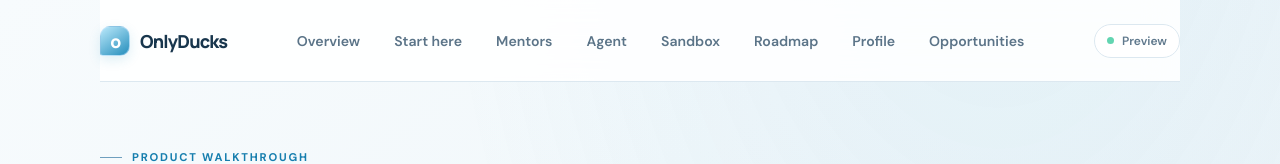
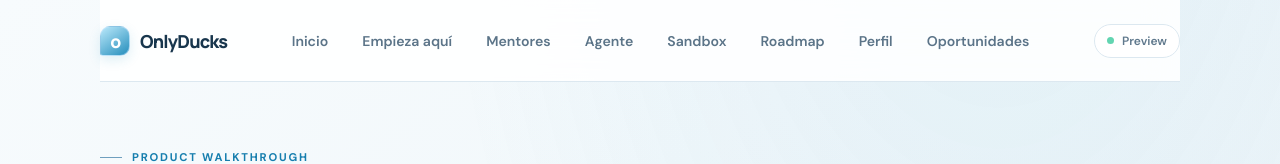
Before and after one commit to CWM-du/OnlyDucks, a Next.js app: page /demo in a window 1280 px wide. Shown: the top 164 px of the page. Built offline with nearby package versions, Linux system fonts and the light colour scheme.

Commit message:
fix: align shared navigation labels with homepage

```diff
--- a/src/components/site-header.tsx
+++ b/src/components/site-header.tsx
@@ -1,14 +1,14 @@
 import Link from 'next/link';
 
 const links = [
-  { href: '/', label: 'Overview' },
-  { href: '/welcome', label: 'Start here' },
-  { href: '/mentors', label: 'Mentors' },
-  { href: '/agent', label: 'Agent' },
+  { href: '/', label: 'Inicio' },
+  { href: '/welcome', label: 'Empieza aquí' },
+  { href: '/mentors', label: 'Mentores' },
+  { href: '/agent', label: 'Agente' },
   { href: '/sandbox', label: 'Sandbox' },
   { href: '/roadmap', label: 'Roadmap' },
-  { href: '/profile', label: 'Profile' },
-  { href: '/feed', label: 'Opportunities' },
+  { href: '/profile', label: 'Perfil' },
+  { href: '/feed', label: 'Oportunidades' },
 ];
 
 export function SiteHeader({ active, status = 'Preview' }: { active?: string; status?: string }) {
```
